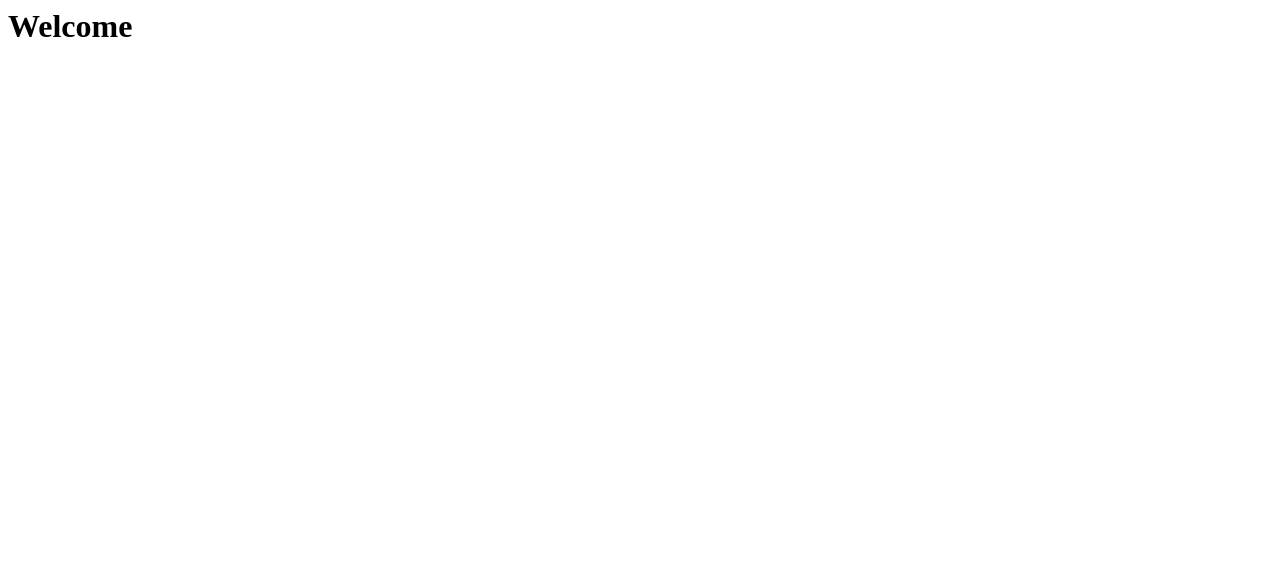
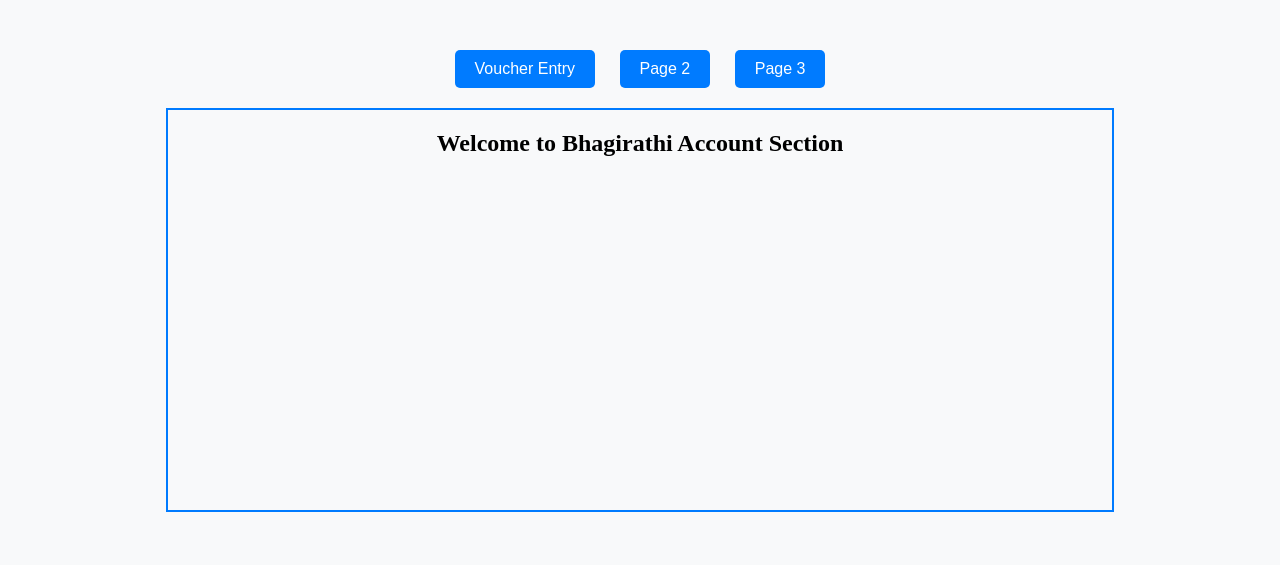
Before and after one commit to bhagirathiaccount/bhagirathiaccount.github.io, a plain HTML site: page index.html in a window 1280 px wide. Drawn offline with Linux system fonts and the light colour scheme.

Commit message:
Update index.html

```diff
--- a/index.html
+++ b/index.html
@@ -1 +1,73 @@
-<h1>Welcome</h1>
+<!DOCTYPE html>
+<html lang="en">
+<head>
+    <meta charset="UTF-8">
+    <meta name="viewport" content="width=device-width, initial-scale=1.0">
+    <title>Iframe Button Control</title>
+<style>
+body {
+    font-family: Arial, sans-serif;
+    background-color: #f8f9fa;
+    margin: 0;
+    padding: 0;
+}
+
+.container {
+    text-align: center;
+    margin: 50px;
+}
+
+.button-container {
+    margin-bottom: 20px;
+}
+
+button {
+    background-color: #007BFF;
+    color: white;
+    padding: 10px 20px;
+    margin: 0 10px;
+    border: none;
+    border-radius: 5px;
+    font-size: 16px;
+    cursor: pointer;
+}
+
+button:hover {
+    background-color: #0056b3;
+}
+
+.iframe-container {
+    border: 2px solid #007BFF;
+    height: 400px;
+    width: 80%;
+    margin: 0 auto;
+}
+
+iframe {
+    width: 100%;
+    height: 100%;
+    border: none;
+}
+</style>
+</head>
+<body>
+    <div class="container">
+        <div class="button-container">
+            <button onclick="loadIframe('voucher/voucher.html')">Voucher Entry</button>
+            <button onclick="loadIframe('https://example.org')">Page 2</button>
+            <button onclick="loadIframe('https://example.net')">Page 3</button>
+        </div>
+
+        <div class="iframe-container">
+            <iframe id="contentIframe" src="welcome.html" frameborder="0"></iframe>
+        </div>
+    </div>
+
+    <script>
+ 	function loadIframe(url) {
+    		document.getElementById('contentIframe').src = url;
+	}
+
+    </script>
+</body>
+</html>
```
